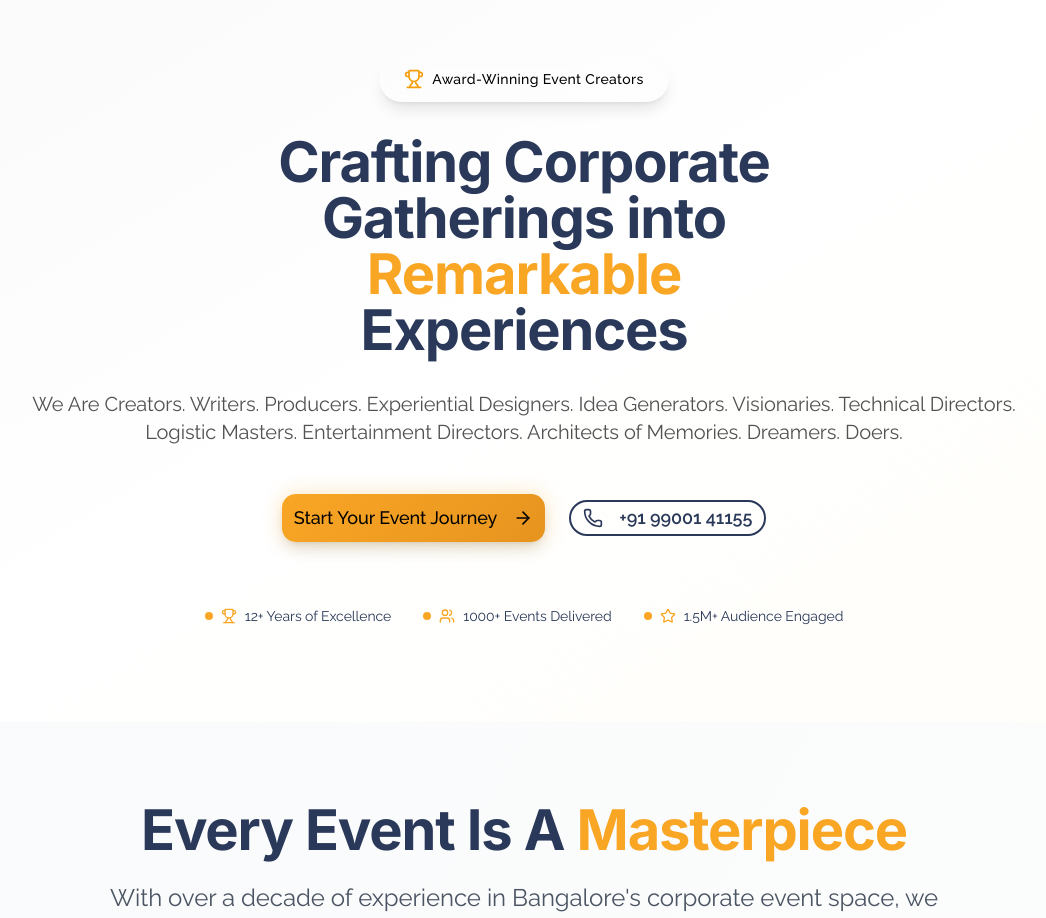
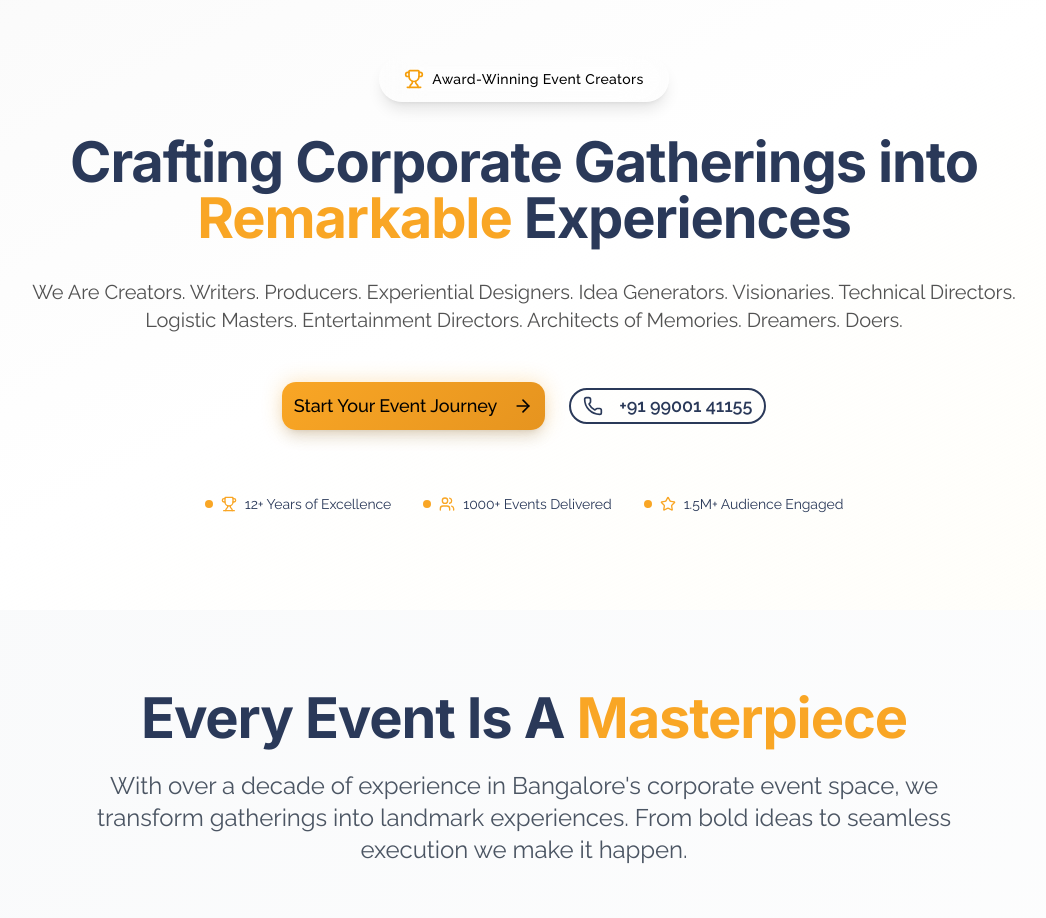
Before and after one commit to monkmantragit/Mastiff, a Next.js app: page / in a window 1280 px wide. Shown: the part 840-1758 px from the top of the page, without its empty margins (116-1162 px from the left). Built offline with nearby package versions, Linux system fonts and the light colour scheme; no server answers.

Commit message:
Simplify homepage hero headline for better readability
Condense multiline headline into two focused lines with improved text flow and emphasis on "Remarkable" experiences.

🤖 Generated with [Claude Code](https://claude.ai/code)

Co-Authored-By: Claude <noreply@anthropic.com>

```diff
--- a/src/app/page.tsx
+++ b/src/app/page.tsx
@@ -237,10 +237,8 @@ export default function Home() {
               animate={isHeroInView ? { opacity: 1, y: 0 } : {}}
               transition={{ duration: 1.2, delay: 0.2 }}
             >
-              <span className="block">Crafting Corporate</span>
-              <span className="block">Gatherings into</span>
-              <span className="text-[#F9A625] block">Remarkable</span>
-              <span className="block">Experiences</span>
+              <span className="block">Crafting Corporate Gatherings into</span>
+              <span className="block"><span className="text-[#F9A625]">Remarkable</span> Experiences</span>
             </motion.h1>
 
             <motion.p
```
